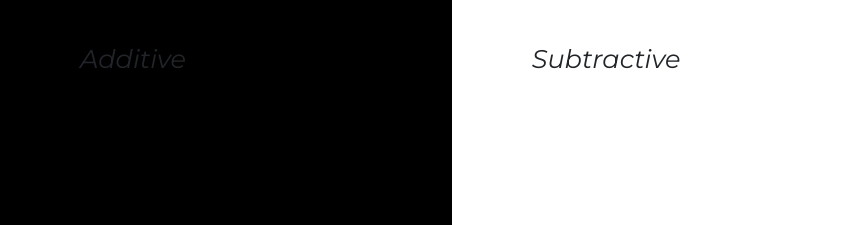
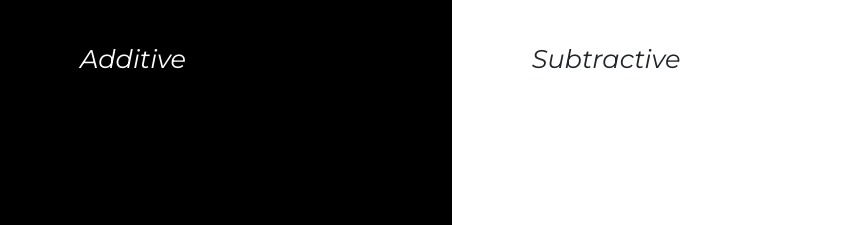
Before and after one commit to stewilondanga/mixblending-mode, a plain HTML site: page index.html in a window 1280 px wide. Shown: the top 225 px of the page, 0-851 px from the left. Drawn offline with nearby package versions, Linux system fonts and the light colour scheme; grey boxes are pictures that could not be loaded.

Commit message:
add css/styles.css

```diff
--- a/css/styles.css
+++ b/css/styles.css
@@ -113,11 +113,11 @@ body {
   font-style: italic;
 }
 
-/*.container1 p {
+.container1 p {
   color: #fff;
 }
 
-.containers {
+/*.containers {
   width: 520px;
   margin: 20px auto;
 }
```
